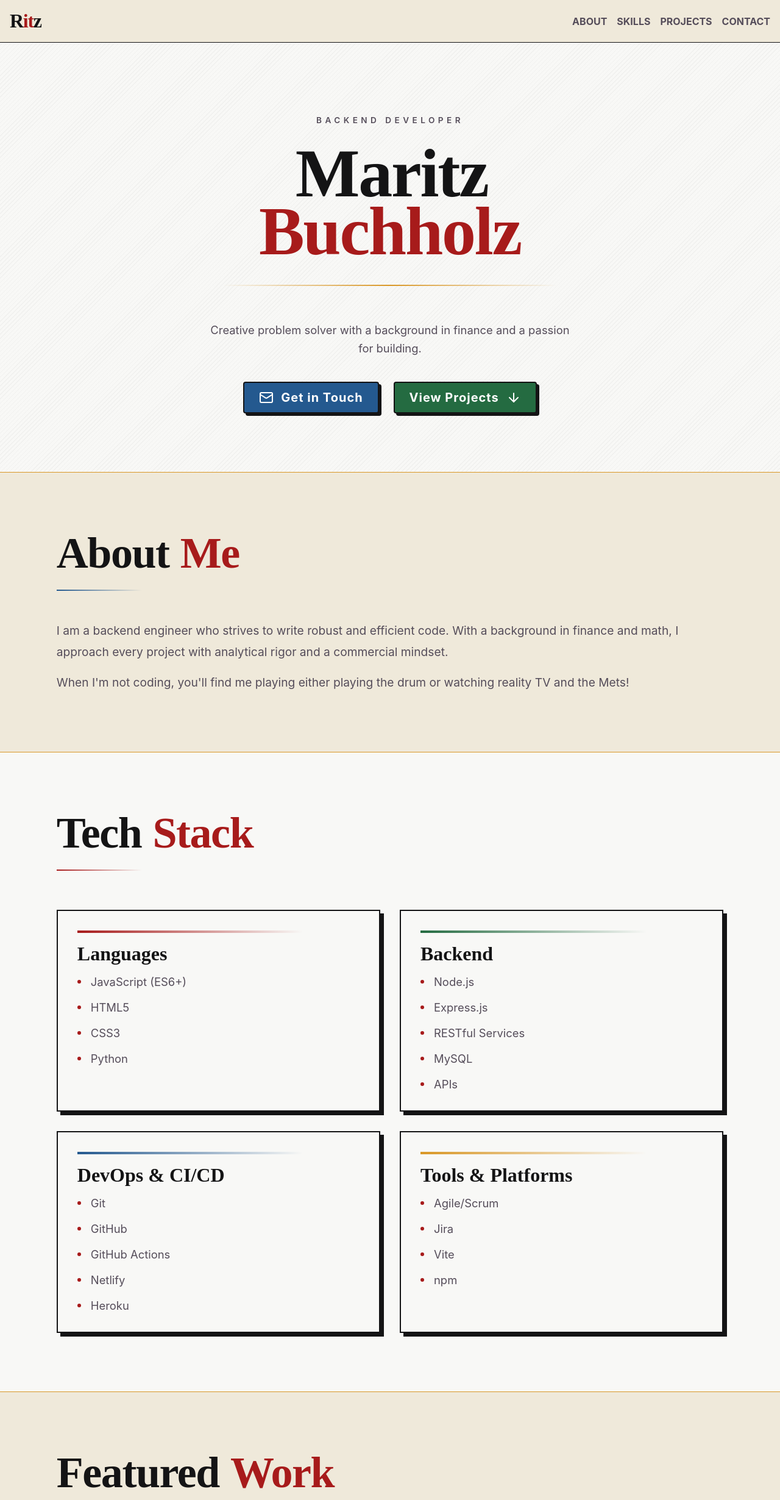
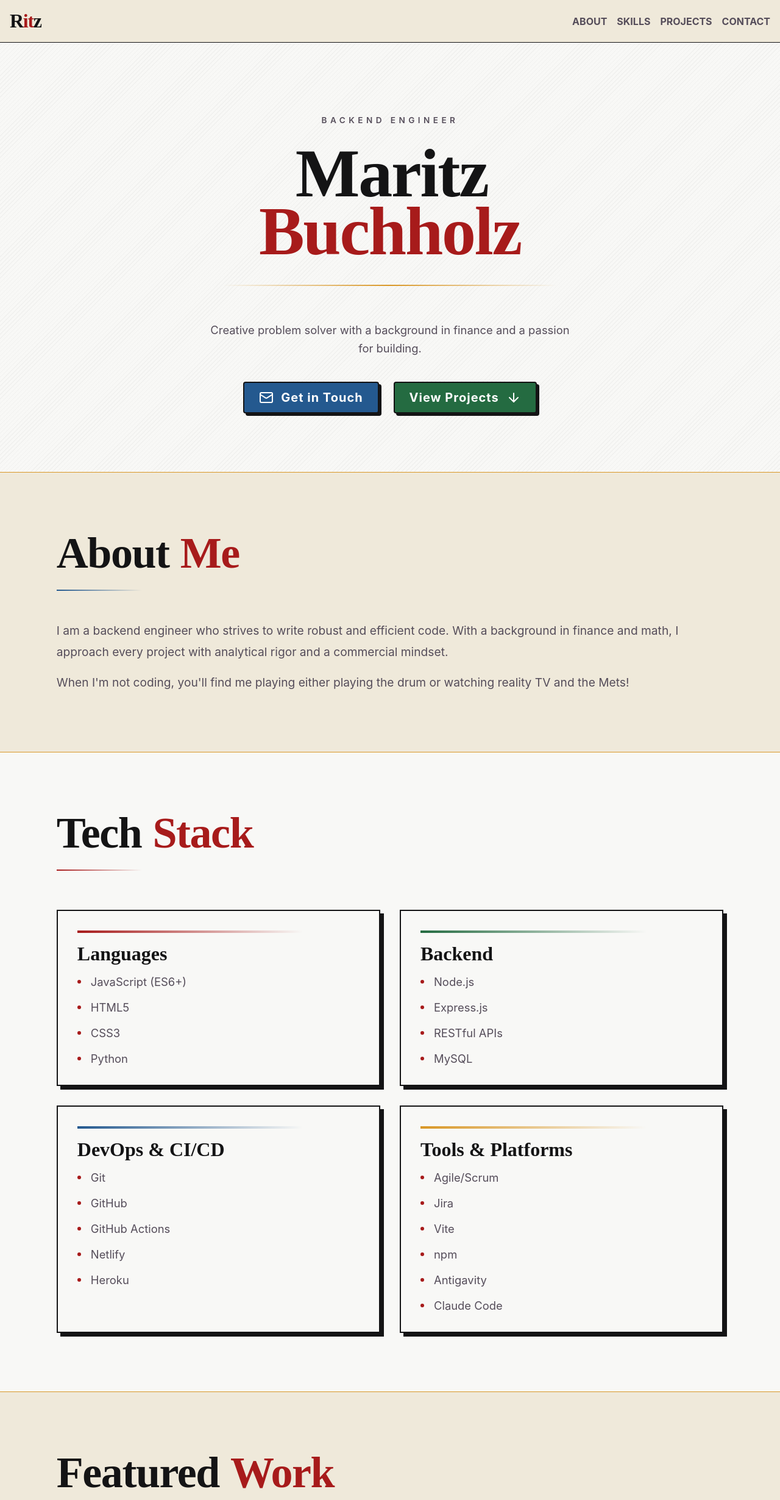
Before and after one commit to maritzbuchholz/portfolio, a React (Vite) app: page / in a window 1280 px wide. Shown: the top 2460 px of the page at 61% size. Built offline with nearby package versions, Linux system fonts and the light colour scheme.

Commit message:
update job title and stack info

```diff
--- a/src/Components/Hero/Hero.jsx
+++ b/src/Components/Hero/Hero.jsx
@@ -5,7 +5,7 @@ const Hero = () => {
     return (
         <section className="hero">
             <div className="hero__content">
-                <h5 className="hero__subtitle">Backend Developer</h5>
+                <h5 className="hero__subtitle">Backend Engineer</h5>
                 <h1 className="hero__title">
                     <span className="hero__title-first">Maritz</span><br/>
                     <span className="hero__title-last">Buchholz</span>
--- a/src/Components/Stack/Stack.jsx
+++ b/src/Components/Stack/Stack.jsx
@@ -26,7 +26,7 @@ const Stack = () => {
         {
             category: "Backend",
             accent: "green",
-            items: ["Node.js", "Express.js", "RESTful Services", "MySQL", "APIs"]
+            items: ["Node.js", "Express.js", "RESTful APIs", "MySQL"]
         }
     ];
 
@@ -39,7 +39,7 @@ const Stack = () => {
         {
             category: "Tools & Platforms",
             accent: "gold",
-            items: ["Agile/Scrum", "Jira",  "Vite", "npm"]
+            items: ["Agile/Scrum", "Jira",  "Vite", "npm", "Antigavity", "Claude Code"]
         }
     ];
 
```
